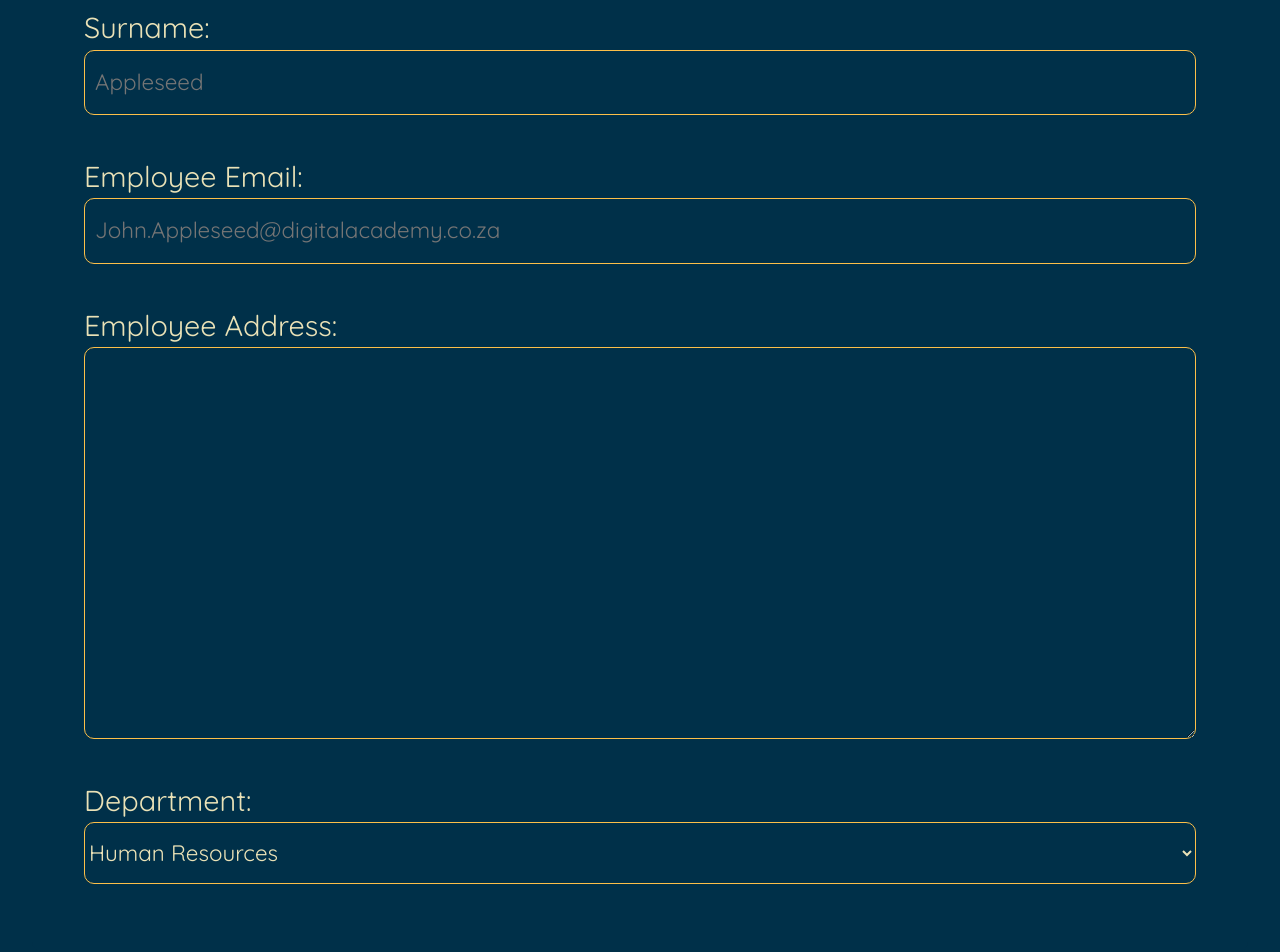
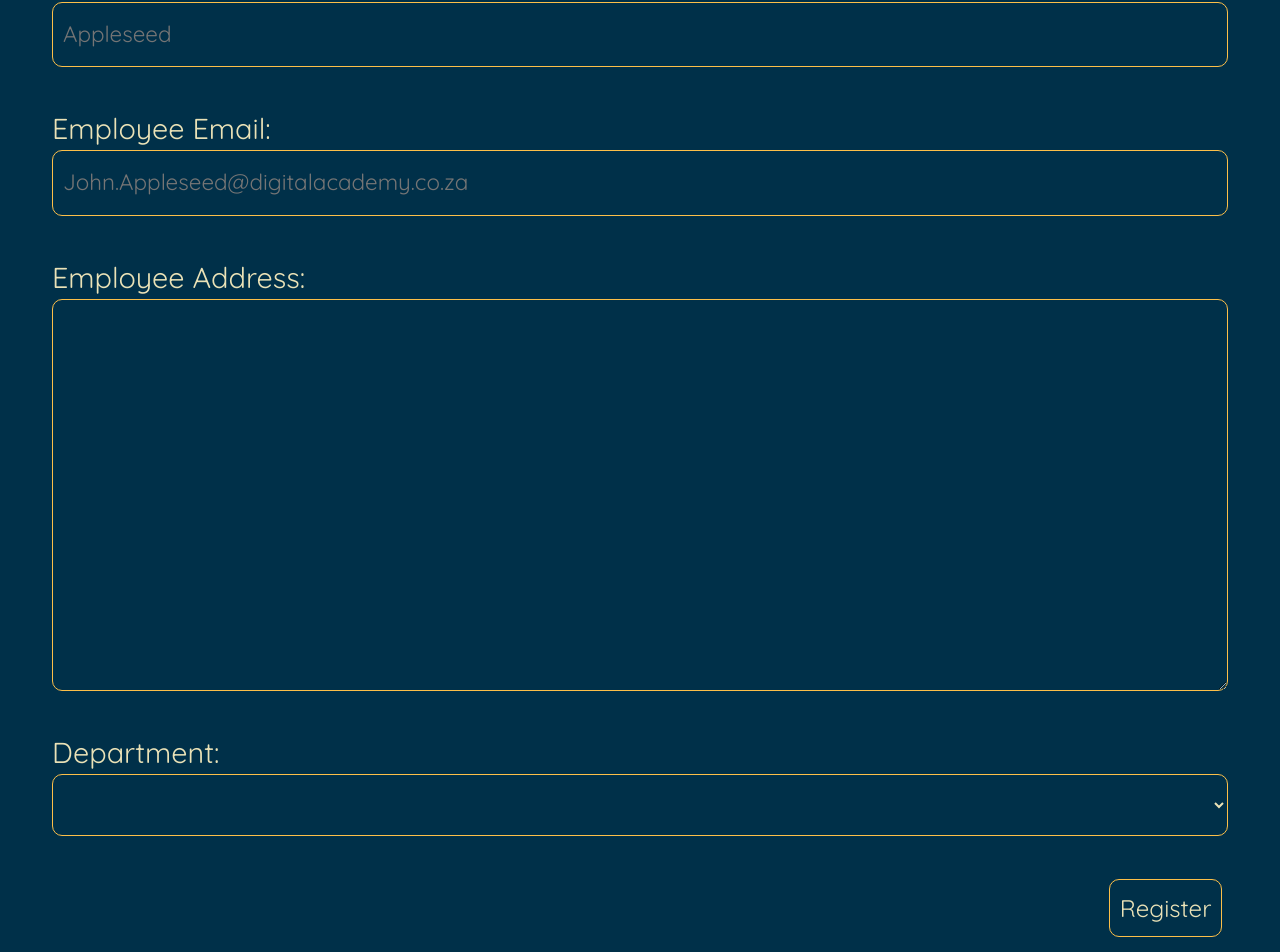
Before and after one commit to Lord-Nickelbottoms/Employee-Management-Service-Application, an Angular app in the folder Employee_Mangement_Service/: page /pages/create-insert in a window 1280 px wide. Shown: the part 501-1453 px from the top of the page. Built offline with nearby package versions, Linux system fonts and the light colour scheme.

Commit message:
create and view all employees works

```diff
--- a/Employee_Mangement_Service/src/app/app.module.ts
+++ b/Employee_Mangement_Service/src/app/app.module.ts
@@ -1,6 +1,7 @@
 import { NgModule } from '@angular/core';
 import { BrowserModule } from '@angular/platform-browser';
 
+import { ReactiveFormsModule } from '@angular/forms';
 // import { FormsModule } from "@angular/forms";
 
 import { AppRoutingModule } from './app-routing.module';
@@ -30,7 +31,8 @@ import { HttpClientModule } from '@angular/common/http';
   imports: [
     BrowserModule,
     AppRoutingModule,
-    HttpClientModule
+    HttpClientModule,
+    ReactiveFormsModule
     // FormsModule
   ],
   providers: [],
--- a/Employee_Mangement_Service/src/app/pages/create-insert/create-insert.component.html
+++ b/Employee_Mangement_Service/src/app/pages/create-insert/create-insert.component.html
@@ -1,9 +1,9 @@
 <app-navbar></app-navbar>
-<form class="create_container" method="post">
+<!-- <form class="create_container" method="post" > -->
 
     <h2 class="heading">Create/Insert Employee</h2>
 
-    <form action="">
+    <form [formGroup]="newEmployeeForm" (ngSubmit)="onSubmit()">
 
         <!-- <div class="input-container">
                 <label for="empNum">Employee Number: </label>
@@ -13,15 +13,15 @@
 
 
         <div class="input-container">
-            <label for="firstName">Name: </label>
-            <input type="text" id="firstName" name="firstName" required placeholder="John">
+            <label for="firstname">Name: </label>
+            <input type="text" id="firstname" formControlName="firstname" required placeholder="John">
         </div>
 
 
 
         <div class="input-container">
-            <label for="lastName">Surname: </label>
-            <input type="text" id="lastName" name="lastName" required placeholder="Appleseed">
+            <label for="surname">Surname: </label>
+            <input type="text" id="surname" formControlName="surname" required placeholder="Appleseed">
         </div>
 
 
@@ -29,7 +29,7 @@
 
         <div class="input-container">
             <label for="emp_email">Employee Email: </label>
-            <input type="" id="emp_email" name="emp_email" required placeholder="John.Appleseed@digitalacademy.co.za">
+            <input type="email" id="email" formControlName="email" required placeholder="John.Appleseed@digitalacademy.co.za">
         </div>
 
 
@@ -37,7 +37,7 @@
         <div class="input-container">
             <label for="address">Employee Address: </label>
             <!-- <input type="text" id="address" name="address" required> -->
-            <textarea name="address" id="address" cols="30" rows="10"></textarea>
+            <textarea formControlName="address" id="address" cols="30" rows="10"></textarea>
         </div>
 
 
@@ -46,7 +46,7 @@
 
             <label for="department">Department: </label>
 
-            <select name="department" id="department" required>
+            <select formControlName="department" id="department" required>
 
                 <option value="human-resources">Human Resources</option>
                 <option value="IT">IT</option>
@@ -56,11 +56,13 @@
         </div>
 
 
+        <!-- <div class="button">
+            <button (click)="saveEmployee()">Insert Employee</button>
+        </div> -->
         <div class="button">
-            <!-- <button (click)="saveEmployee()">Insert Employee</button> -->
+            <button type="submit" [disabled]="!newEmployeeForm.valid">Register</button>
         </div>
-
     </form>
-</form>
+<!-- </form> -->
 <br>
 <app-footer></app-footer>
--- a/Employee_Mangement_Service/src/app/pages/create-insert/create-insert.component.ts
+++ b/Employee_Mangement_Service/src/app/pages/create-insert/create-insert.component.ts
@@ -1,7 +1,9 @@
 import { Component, OnInit } from '@angular/core';
+import { FormGroup, FormBuilder, Validators } from '@angular/forms';
 import { Router } from '@angular/router';
 import { Employee } from 'src/app/employee';
 import { EmployeeServiceService } from 'src/app/services/employee-service.service';
+
 
 @Component({
   selector: 'app-create-insert',
@@ -12,32 +14,35 @@ import { EmployeeServiceService } from 'src/app/services/employee-service.servic
 export class CreateInsertComponent implements OnInit {
   // employee: Employee = new Employee();
   employee: any;
-  constructor(private employeeService: EmployeeServiceService,
-    private router: Router) { }
+   newEmployeeForm!: FormGroup;
+
+  constructor(private employeeService: EmployeeServiceService, private router: Router, private fb: FormBuilder) { }
 
   ngOnInit(): void {
-    // let firstName : string = <HTMLInputElement>document.getElementById("firstName").value;
-    let firstName = document.getElementById('firstName') as HTMLInputElement["value"] | null;
-    let surname = document.getElementById('lastName') as HTMLInputElement["value"] | null;
-    let email = document.getElementById('emp_email') as HTMLInputElement["value"] | null;
-    let address = document.getElementById('address') as HTMLInputElement["value"] | null;
-    let department = (<HTMLSelectElement>document.getElementById('department')).value;
+    this.newEmployeeForm = this.fb.group({
+      firstname: ['', Validators.required],
+      surname: ['', Validators.required],
+      email: ['', Validators.required],
+      address: ['', Validators.required],
+      department: ['', Validators.required]
+    })
   }
 
-  // saveEmployee(){
-  //   this.employeeService.createEmployee(this.employee).subscribe( data =>{
-  //     console.log(data);
-  //     this.goToEmployeeList();
-  //   },
-  //   error => console.log(error));
-  // }
+
 
   goToEmployeeList(){
-    this.router.navigate(['../view-all-emp/view-all-emp.component.html']);
+    this.router.navigate(['/pages/view-all-emp']);
   }
 
-  // onSubmit(){
-  //   console.log(this.employee);
-  //   this.saveEmployee();
-  // }
+  onSubmit(){
+
+    this.employeeService.createEmployee(this.newEmployeeForm.value).subscribe( data =>
+      {
+        console.log(data);
+      alert("New employee has been created.")
+      this.goToEmployeeList();
+      });
+
+
+  }
 }
--- a/Employee_Mangement_Service/src/app/pages/edit/edit.component.css
+++ b/Employee_Mangement_Service/src/app/pages/edit/edit.component.css
@@ -46,7 +46,24 @@ body{
 
 input[type=text]{
 
-    color:#003049;
+    color:#eae2b7;
+    width: 50%;
+    padding: 18px 26px;
+    margin: 8px 0;
+    display: grid;
+    border: 1px solid #fcbf49;
+    border-radius: 10px;
+    box-sizing: border-box;
+    background-color:#003049;
+    top: 50%;
+    left: 50%;
+    font-size: 1.3rem;
+
+      }
+
+input[type=email]{
+
+    color:#eae2b7;
     width: 50%;
     padding: 18px 26px;
     margin: 8px 0;
--- a/Employee_Mangement_Service/src/app/pages/view-all-emp/view-all-emp.component.html
+++ b/Employee_Mangement_Service/src/app/pages/view-all-emp/view-all-emp.component.html
@@ -1,6 +1,8 @@
 <app-navbar></app-navbar>
 
 <h1>View All Employees</h1>
+
+<input type="text" id="search" onkeyup="searchFunction()" placeholder="Search employees" title="Type in name">
 
 <table>
     <tr>
@@ -69,6 +71,34 @@
 
 
 </table>
+
+<script>
+    function searchFunction()
+    {
+        var input, filter, table, tr, td, i, txtValue;
+        input = document.getElementById("search");
+        filter = input.value.toUppperCase();
+        table = document.getElementById("employees")
+        tr = table.getElementsByTagName("tr");
+        for (i =0; i < tr.length; i++)
+        {
+            td = tr[i].getElementsByTagName("td")[1];
+            if (td)
+            {
+                txtValue = td.textContent || td.innerText;
+                if (txtValue.toUppperCase().indexOf(filter) > -1)
+                {
+                    tr[i].style.display = "";
+                }
+                else
+                {
+                    tr[i].style.display = "none";
+                }
+            }
+        }
+    }
+</script>
+
 <br>
 <br>
 <br>
--- a/Employee_Mangement_Service/src/app/pages/view-all-emp/view-all-emp.component.ts
+++ b/Employee_Mangement_Service/src/app/pages/view-all-emp/view-all-emp.component.ts
@@ -26,9 +26,9 @@ export class ViewAllEmpComponent implements OnInit{
     });
   }
 
-  employeeDetails(id: number){
-    this.router.navigate(['view-single-emp', id]);
-  }
+  // employeeDetails(id: number){
+  //   this.router.navigate(['view-single-emp', id]);
+  // }
 
   // updateEmployee(id: number){
   //   this.router.navigate(['update-employee', id]);
--- a/Employee_Mangement_Service/src/app/pages/view-single-emp/view-single-emp.component.ts
+++ b/Employee_Mangement_Service/src/app/pages/view-single-emp/view-single-emp.component.ts
@@ -1,4 +1,6 @@
+import { HttpClient } from '@angular/common/http';
 import { Component } from '@angular/core';
+import { Router } from '@angular/router';
 import { Observable } from 'rxjs';
 import { Employee } from 'src/app/employee';
 import { EmployeeServiceService } from 'src/app/services/employee-service.service';
@@ -9,9 +11,10 @@ import { EmployeeServiceService } from 'src/app/services/employee-service.servic
   styleUrls: ['./view-single-emp.component.css']
 })
 export class ViewSingleEmpComponent {
-  // employee: any;
+  employees: any;
+  private url = 'http://localhost:8080/employees';
 
-  // constructor(private employeeService: EmployeeServiceService, private router: Router){}
+  constructor(private employeeService: EmployeeServiceService, private router: Router, private http: HttpClient){}
 
   clickMethod(name: string) {
     if(confirm("Are you sure to delete this user?")) {
@@ -19,10 +22,11 @@ export class ViewSingleEmpComponent {
     }
   }
 
-  // ngOnInit(): void{
-  //   this.getEmployeeById();
-  // }
+  ngOnInit(): void{
+    this.getEmployeeById(this.employees);
+  }
 
-  // getEmployeeById(id: number): Observable<Employee>{
-  // }
+  getEmployeeById(id: number){ //this is to get one product from the API service
+    return this.http.get(`${this.url}/` + id);
+  }
 }
--- a/Employee_Mangement_Service/src/app/services/employee-service.service.ts
+++ b/Employee_Mangement_Service/src/app/services/employee-service.service.ts
@@ -9,7 +9,7 @@ import { Employee } from '../employee';
 export class EmployeeServiceService {
 
 
-  public url = 'http://localhost:8080/employees';
+  private url = 'http://localhost:8080/employees';
 
   constructor(private httpClient: HttpClient) {}
 
@@ -21,9 +21,19 @@ export class EmployeeServiceService {
     return this.httpClient.get(`http://localhost:8080/employees/${id}`)
   }
 
-  // createEmployee(employee: Employee): Observable<Object>{
-  //   return this.httpClient.post(`${this.url}`, employee); //creates a new employee
+  createEmployee(employee: Employee){
+    return this.httpClient.post(`${this.url}`, employee); //creates a new employee
+  }
+
+  EditEmployee(employee:Employee){
+  return this.httpClient.put<Employee>(`${this.url}/${employee.employeeNumber}`,employee);
+  }
+
+  // editEmployee(data: any, id: string): Observable<any>{
+  //   return this.httpClient.patch(`${this.url}/${id}`, data);
   // }
+
+
 
   // getEmployeeById(id: number): Observable<Employee>{
   //   return this.httpClient.get<Employee>(`${this.url}/${id}`); //returns a single employee
```
Also changed, not shown: Employee_Mangement_Service/src/app/pages/edit/edit.component.html (+14 -9 lines), Employee_Mangement_Service/src/app/pages/edit/edit.component.ts (+49 -2 lines).
